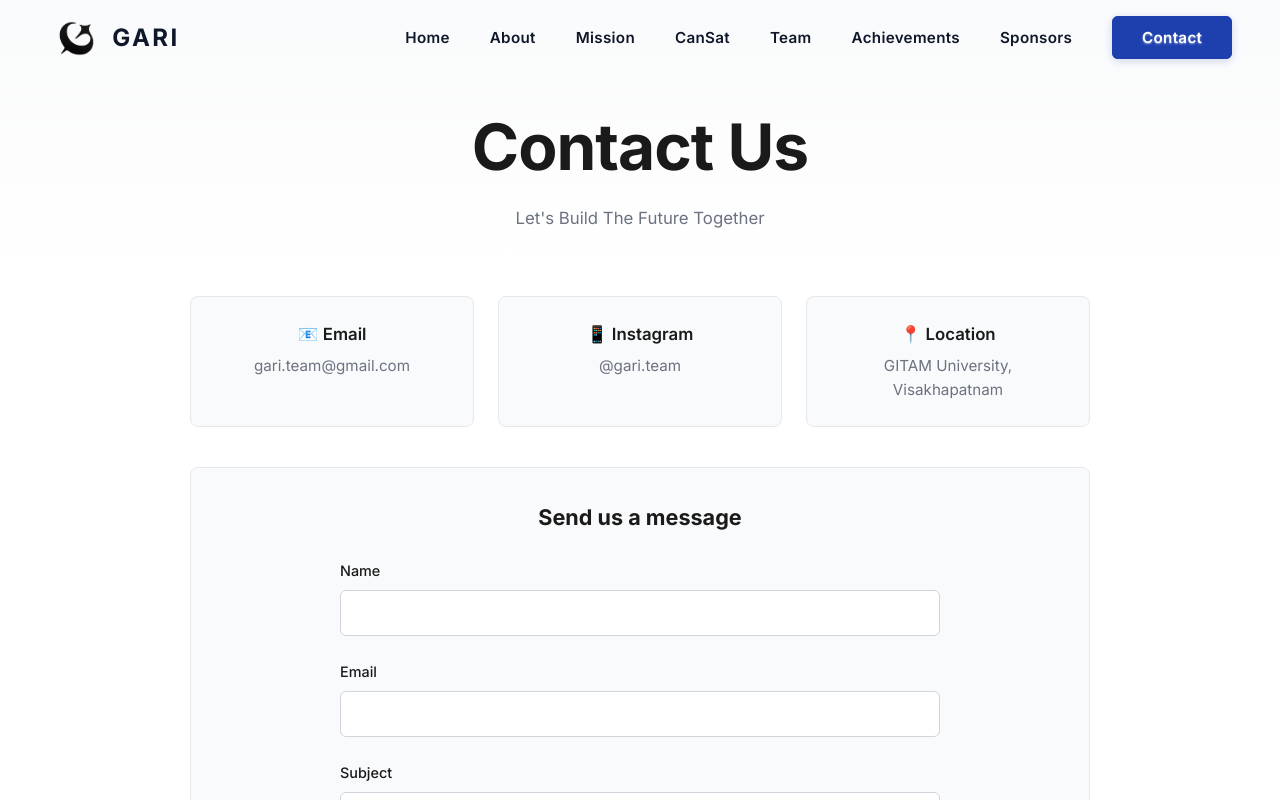
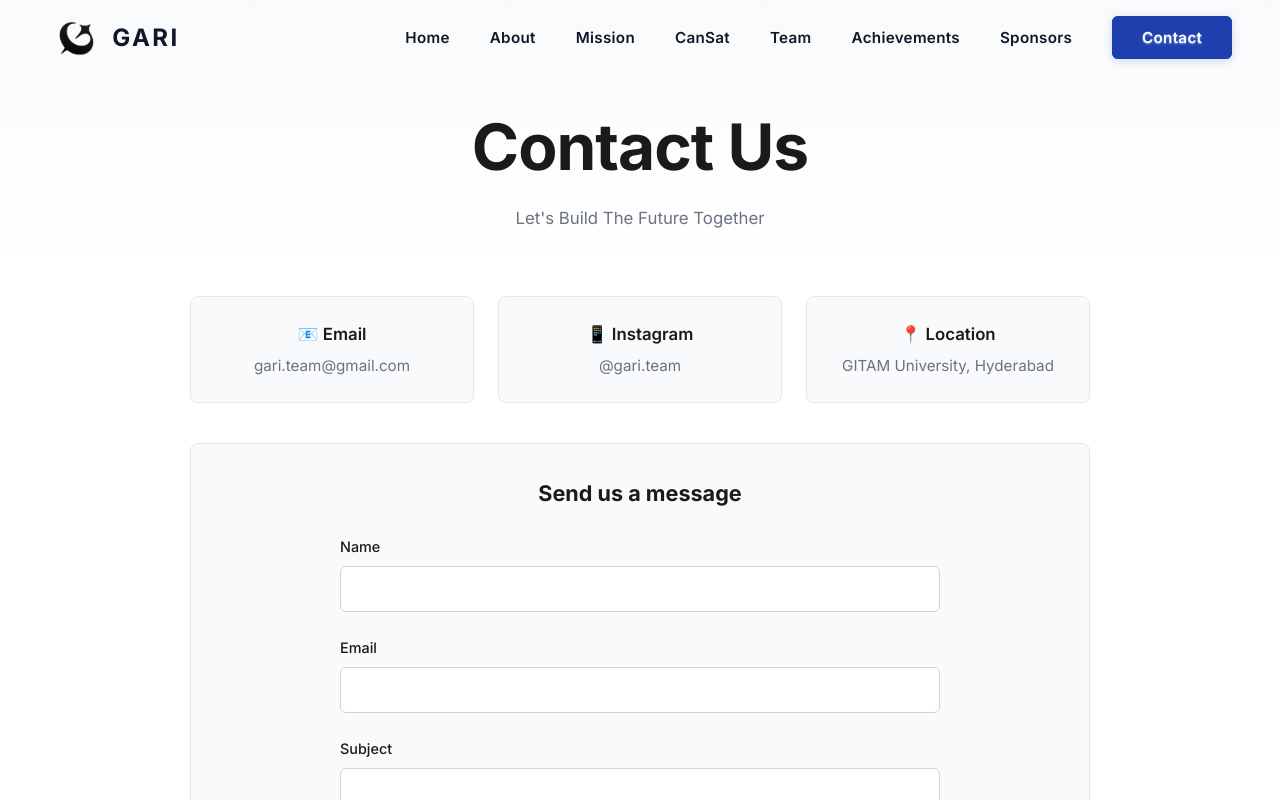
Before and after one commit to chandu1234678/GARI, a React (Create React App) app: page /contact in a window 1280 px wide. Shown: the top 800 px of the page. Built offline with nearby package versions, Linux system fonts and the light colour scheme; the HTML template or start-up script is replaced by a standard one.

Commit message:
Update location to Hyderabad

```diff
--- a/src/pages/ContactPage.jsx
+++ b/src/pages/ContactPage.jsx
@@ -170,7 +170,7 @@ const ContactPage = () => {
                 transition={{ delay: 0.2 }}
               >
                 <h3>📍 Location</h3>
-                <p>GITAM University, Visakhapatnam</p>
+                <p>GITAM University, Hyderabad</p>
               </motion.div>
             </div>
 
```
Also changed, not shown: 1 other file (tests, documents, lock files or other folders).
